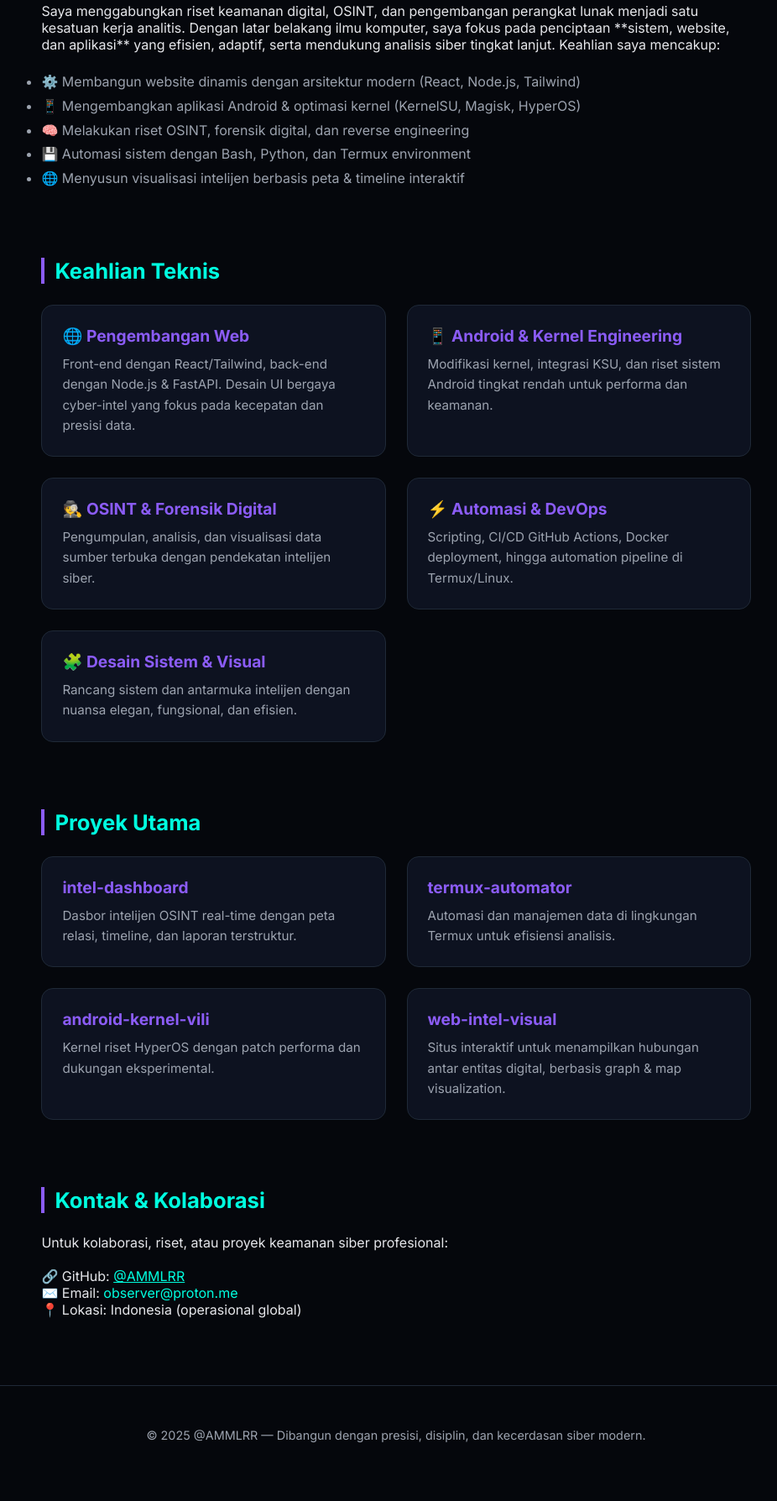
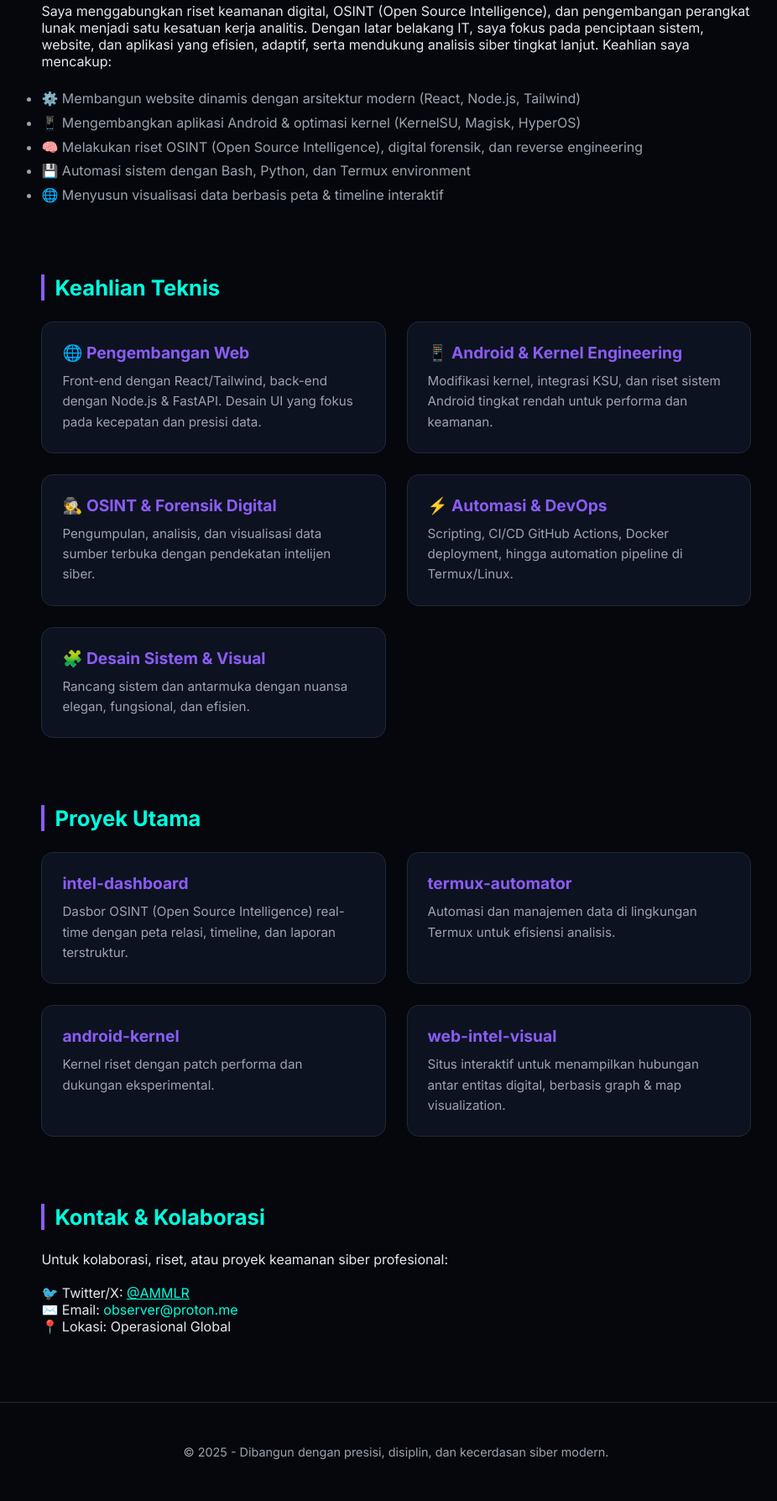
Before and after one commit to ammlrr/ammlrr.github.io, a plain HTML site: page index.html in a window 1280 px wide. Shown: the part 750-2538 px from the top of the page at 84% size, without its empty margins (168-1094 px from the left). Drawn offline with Linux system fonts and the light colour scheme.

Commit message:
Update index.html

```diff
--- a/index.html
+++ b/index.html
@@ -3,7 +3,7 @@
 <head>
   <meta charset="UTF-8" />
   <meta name="viewport" content="width=device-width, initial-scale=1.0" />
-  <title>@AMMLRR | Pakar Siber & Pengembang Sistem</title>
+  <title>@AMMLRR | Analis, Peneliti Siber & Pengembang Sistem</title>
   <link href="https://fonts.googleapis.com/css2?family=Inter:wght@400;600;700&family=JetBrains+Mono:wght@400;600&display=swap" rel="stylesheet" />
   <style>
     :root {
@@ -181,10 +181,10 @@
   <header>
     <img src="images.jpg" alt="@AMMLRR" class="photo" />
     <h1>@AMMLRR</h1>
-    <h2>Intelijen Siber • Pengembang Web • Android Engineer</h2>
+    <h2>Peneliti Siber • Pengembang Web • Android Engineer</h2>
     <p class="tagline">
       Investigator independen di bidang intelijen siber dan OSINT.
-      Membangun sistem, website, alikasi Android dengan pendekatan teknis mendalam, desain modern, serta kemampuan analisis data dan keamanan tingkat tinggi.
+      Membangun sistem, website, dan aplikasi Android dengan pendekatan teknis mendalam, desain modern, serta kemampuan analisis data dan keamanan tingkat tinggi.
     </p>
     <nav>
       <a href="#profil">Profil</a>
@@ -197,17 +197,17 @@
   <section id="profil">
     <h3>Profil Singkat</h3>
     <p>
-      Saya menggabungkan riset keamanan digital, OSINT, dan pengembangan perangkat lunak menjadi satu kesatuan kerja analitis.
-      Dengan latar belakang ilmu komputer, saya fokus pada penciptaan **sistem, website, dan aplikasi** yang efisien, adaptif, serta mendukung analisis siber tingkat lanjut.
+      Saya menggabungkan riset keamanan digital, OSINT (Open Source Intelligence), dan pengembangan perangkat lunak menjadi satu kesatuan kerja analitis.
+      Dengan latar belakang IT, saya fokus pada penciptaan sistem, website, dan aplikasi yang efisien, adaptif, serta mendukung analisis siber tingkat lanjut.
       Keahlian saya mencakup:
     </p>
     <br>
     <ul style="color: var(--muted); line-height: 1.8;">
       <li>⚙️ Membangun website dinamis dengan arsitektur modern (React, Node.js, Tailwind)</li>
       <li>📱 Mengembangkan aplikasi Android & optimasi kernel (KernelSU, Magisk, HyperOS)</li>
-      <li>🧠 Melakukan riset OSINT, forensik digital, dan reverse engineering</li>
+      <li>🧠 Melakukan riset OSINT (Open Source Intelligence), digital forensik, dan reverse engineering</li>
       <li>💾 Automasi sistem dengan Bash, Python, dan Termux environment</li>
-      <li>🌐 Menyusun visualisasi intelijen berbasis peta & timeline interaktif</li>
+      <li>🌐 Menyusun visualisasi data berbasis peta & timeline interaktif</li>
     </ul>
   </section>
 
@@ -217,7 +217,7 @@
       <div class="card">
         <h4>🌐 Pengembangan Web</h4>
         <p>Front-end dengan React/Tailwind, back-end dengan Node.js & FastAPI.
-        Desain UI bergaya cyber-intel yang fokus pada kecepatan dan presisi data.</p>
+        Desain UI yang fokus pada kecepatan dan presisi data.</p>
       </div>
       <div class="card">
         <h4>📱 Android & Kernel Engineering</h4>
@@ -233,7 +233,7 @@
       </div>
       <div class="card">
         <h4>🧩 Desain Sistem & Visual</h4>
-        <p>Rancang sistem dan antarmuka intelijen dengan nuansa elegan, fungsional, dan efisien.</p>
+        <p>Rancang sistem dan antarmuka dengan nuansa elegan, fungsional, dan efisien.</p>
       </div>
     </div>
   </section>
@@ -243,15 +243,15 @@
     <div class="grid">
       <div class="card">
         <h4>intel-dashboard</h4>
-        <p>Dasbor intelijen OSINT real-time dengan peta relasi, timeline, dan laporan terstruktur.</p>
+        <p>Dasbor OSINT (Open Source Intelligence) real-time dengan peta relasi, timeline, dan laporan terstruktur.</p>
       </div>
       <div class="card">
         <h4>termux-automator</h4>
         <p>Automasi dan manajemen data di lingkungan Termux untuk efisiensi analisis.</p>
       </div>
       <div class="card">
-        <h4>android-kernel-vili</h4>
-        <p>Kernel riset HyperOS dengan patch performa dan dukungan eksperimental.</p>
+        <h4>android-kernel</h4>
+        <p>Kernel riset dengan patch performa dan dukungan eksperimental.</p>
       </div>
       <div class="card">
         <h4>web-intel-visual</h4>
@@ -265,14 +265,14 @@
     <p>
       Untuk kolaborasi, riset, atau proyek keamanan siber profesional:
       <br><br>
-      🔗 GitHub: <a href="https://github.com/AMMLRR" style="color:var(--accent)">@AMMLRR</a><br>
+      🐦 Twitter/X: <a href="https://x.com/AMMLR" style="color:var(--accent)">@AMMLR</a><br>
       ✉️ Email: <span style="color:var(--accent)">observer@proton.me</span><br>
-      📍 Lokasi: Indonesia (operasional global)
+      📍 Lokasi: Operasional Global
     </p>
   </section>
 
   <footer>
-    © 2025 @AMMLRR — Dibangun dengan presisi, disiplin, dan kecerdasan siber modern.
+    © 2025 - Dibangun dengan presisi, disiplin, dan kecerdasan siber modern.
   </footer>
 </body>
 </html>
```
